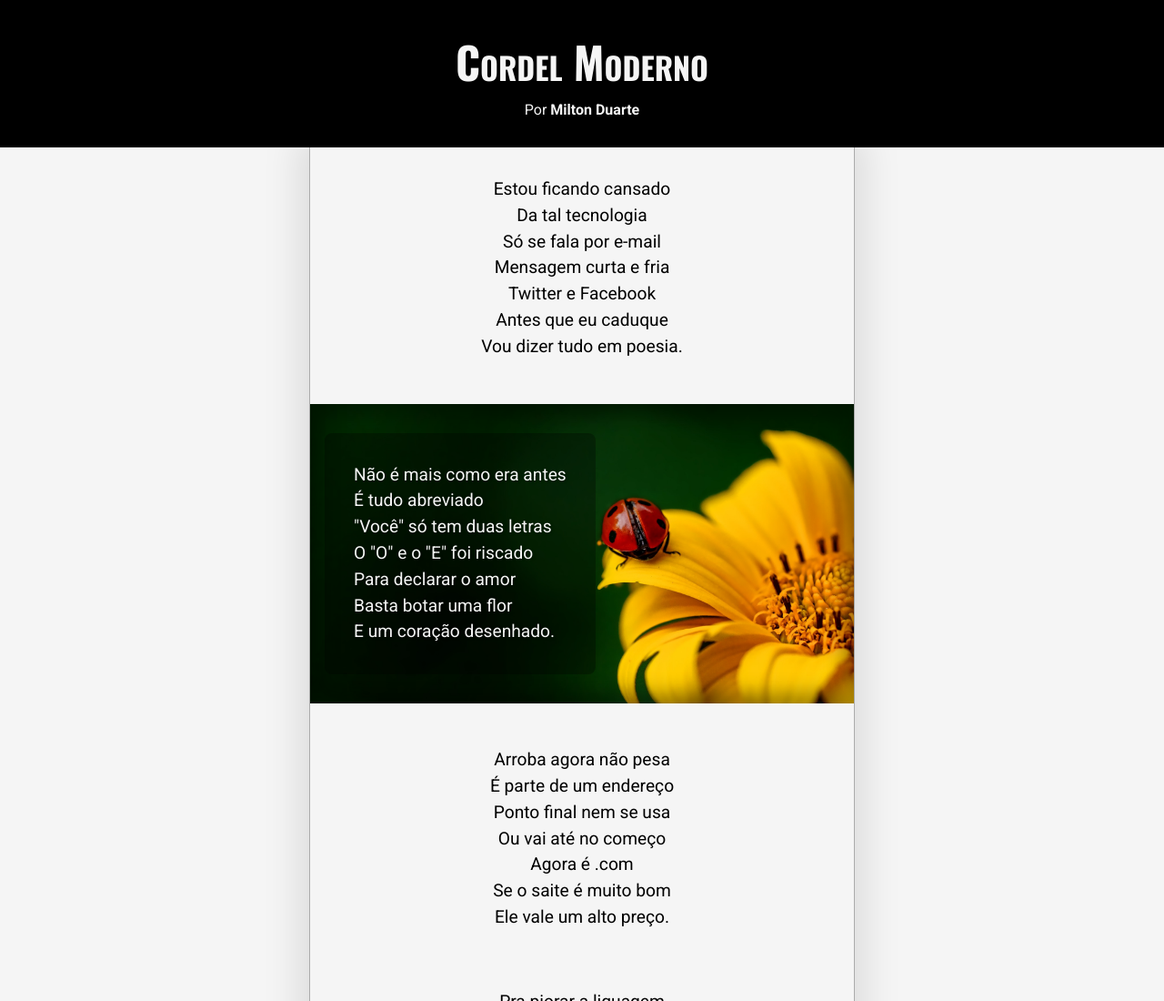
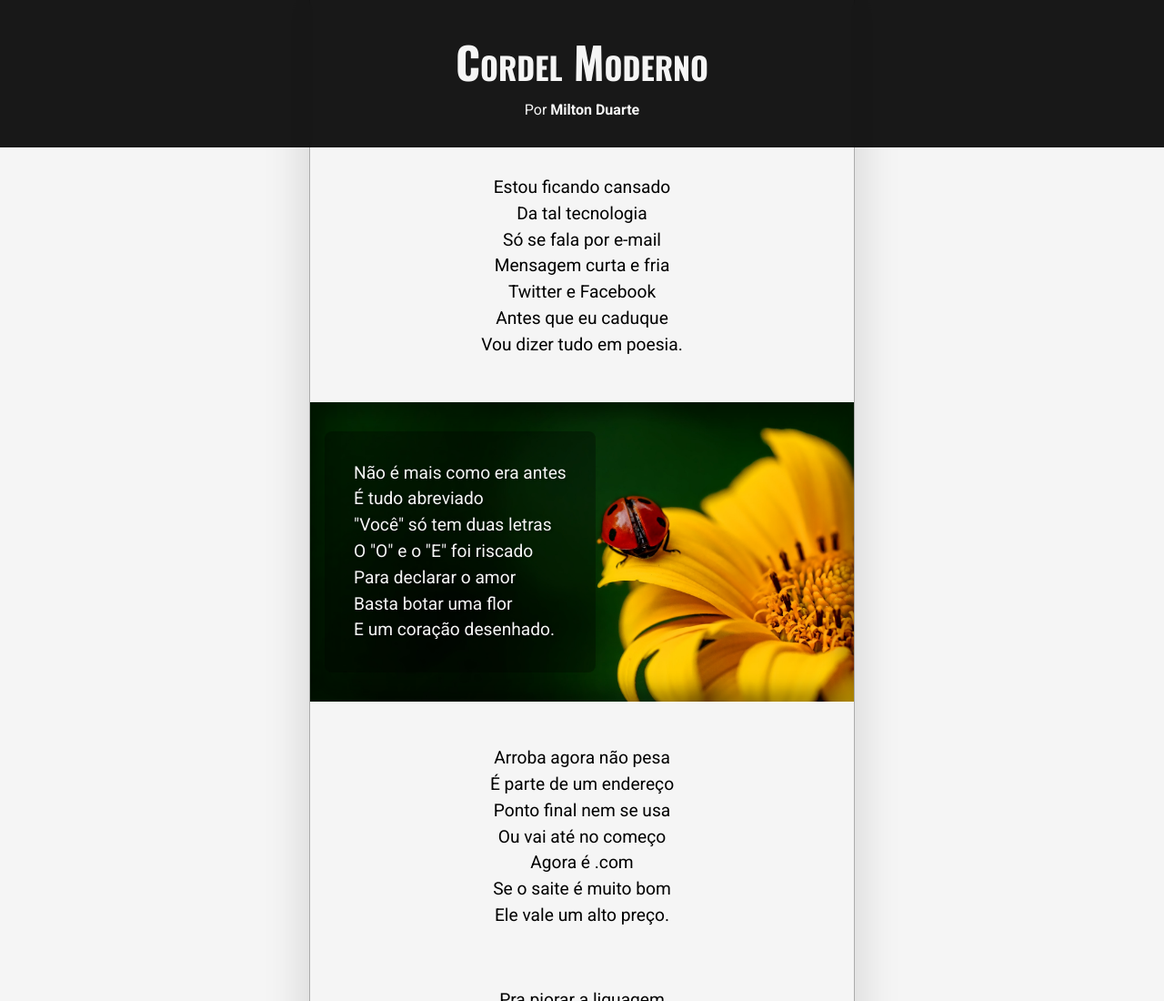
Before and after one commit to filipemartinsdev/projeto-cordel, a plain HTML site: page index.html in a window 1280 px wide. Shown: the top 1100 px of the page at 91% size. Drawn offline with nearby package versions, Linux system fonts and the light colour scheme.

Commit message:
mudanças no header e encaixando com a página

```diff
--- a/estilo/style.css
+++ b/estilo/style.css
@@ -14,9 +14,12 @@ header {
      flex-direction: column;
      justify-content: center;
      align-items: center;
-     background-color: black;
+     background-color: rgba(0, 0, 0, .9);
      color: whitesmoke;
      padding: 2rem;
+     position: fixed;
+     width: 100%;
+     backdrop-filter: blur(4px);
 }
 
 header h1 {
@@ -39,6 +42,7 @@ main {
      border-right: 1px solid rgba(0, 0, 0, .3);
      margin: auto;
      box-shadow: 0 0 38px 12px rgba(0, 0, 0, .1);
+     padding-top: 10rem;
 }
 
 section p {
```
